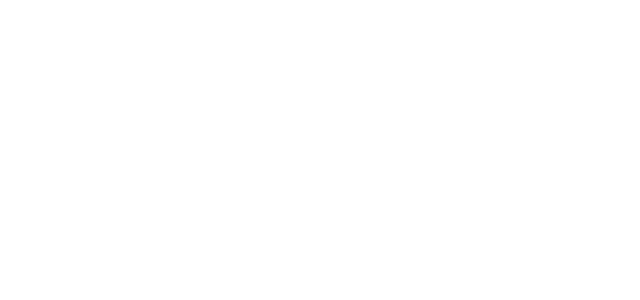
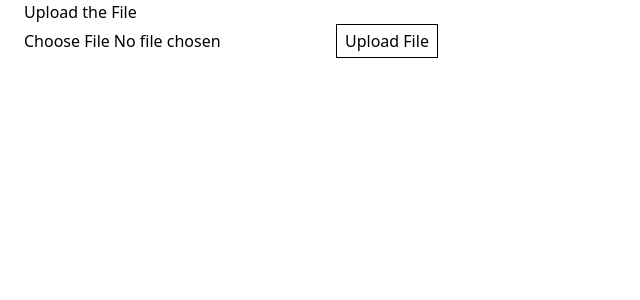
Before and after one commit to Thenuka09/cbc-frontend, a React (Vite) app: page /testing in a window 1280 px wide. Before the commit this address had no page. Shown: the top 300 px of the page, without its empty margins (0-640 px from the left). Built offline with nearby package versions, Linux system fonts and the light colour scheme.

Commit message:
install supabase to the code, created samplefile upload page and add createClient

```diff
--- a/package.json
+++ b/package.json
@@ -10,6 +10,7 @@
     "preview": "vite preview"
   },
   "dependencies": {
+    "@supabase/supabase-js": "^2.57.4",
     "@tailwindcss/vite": "^4.1.11",
     "axios": "^1.11.0",
     "react": "^19.1.0",
--- a/src/App.jsx
+++ b/src/App.jsx
@@ -8,6 +8,7 @@ import ProductPage from "./pages/customers/products-page";
 import ContactUsPage from "./pages/customers/contact-us-page";
 import AboutUsPage from "./pages/customers/about-us-page";
 import { Toaster } from "react-hot-toast";
+import FileUploadPage from "./pages/testing";
 
 function App() {
   return (
@@ -22,6 +23,7 @@ function App() {
             <Route path="/products" element={<ProductPage />} />
             <Route path="/contact-us" element={<ContactUsPage />} />
             <Route path="/about-us" element={<AboutUsPage />} />
+            <Route path="/testing" element={<FileUploadPage/>} />
             <Route path="/admin/*" element={<AdminHomePage />} />
           </Routes>
         </BrowserRouter>
--- /dev/null
+++ b/src/pages/testing.jsx
@@ -0,0 +1,36 @@
+import { createClient } from "@supabase/supabase-js";
+import { useState } from "react"
+import toast from "react-hot-toast";
+
+const key = `eyJhbGciOiJIUzI1NiIsInR5cCI6IkpXVCJ9.eyJpc3MiOiJzdXBhYmFzZSIsInJlZiI6Imt2cXpseGtndGVuY2hqd29kaGdqIiwicm9sZSI6ImFub24iLCJpYXQiOjE3NTc5MTg0NDMsImV4cCI6MjA3MzQ5NDQ0M30.WFX0ANwfKnxXj4Ai0UQPpTcAZhVU1JJr8XphnPynhOA`;
+const url = "https://kvqzlxkgtenchjwodhgj.supabase.co";
+
+export default function FileUploadPage() {
+
+    const [file, setFile] = useState(null);
+
+    function handleUpload(){
+        if(file==null){
+            toast.error("Please upload the file");
+            return;
+        }
+
+        console.log(file);
+        const supabase = createClient(url, key);
+    }
+
+    return (
+        <div className="px-6">
+            <h1>Upload the File</h1>
+            <input
+                type="file"
+                onChange={(e)=>{
+                    // console.log(e.target.files[0]);
+                    setFile(e.target.files[0]);
+                }}
+                className="cursor-pointer" />
+
+            <button className="border px-2 py-1 cursor-pointer" onClick={handleUpload}>Upload File</button>
+        </div>
+    )
+}
```
Also changed, not shown: 1 other file (tests, documents, lock files or other folders).
